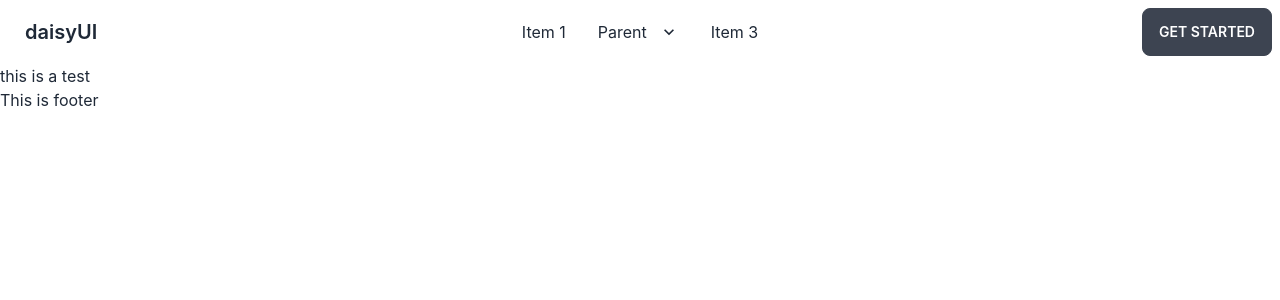
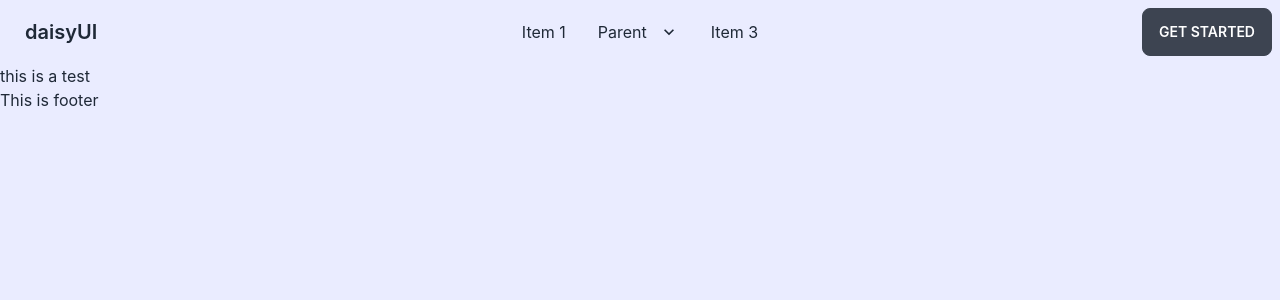
Before and after one commit to Sayeednayeem1/job-finder, a React (Create React App) app: page / in a window 1280 px wide. Shown: the top 300 px of the page. Built offline with nearby package versions, Linux system fonts and the light colour scheme.

Commit message:
added background color to the app

```diff
--- a/src/App.js
+++ b/src/App.js
@@ -1,11 +1,11 @@
-
 import { RouterProvider } from 'react-router-dom';
-import './App.css';
 import { router } from './Router/Router';
 
 function App() {
   return (
-    <div className='max-w-[1440px]	mx-auto'>
+    <div className='bg-[#EAECFF]' style={{
+      height: '100vh'
+    }}>
       <RouterProvider router={router}></RouterProvider>
     </div>
   );
--- /dev/null
+++ b/src/Pages/Home/Banner/Banner.js
@@ -0,0 +1,12 @@
+import React from 'react';
+import banner from '../../../assets/Images/Banner.jpg';
+
+const Banner = () => {
+    return (
+        <div>
+            <h1>this is a test</h1>
+        </div>
+    );
+};
+
+export default Banner;
--- a/src/Pages/Home/Home/Home.js
+++ b/src/Pages/Home/Home/Home.js
@@ -1,9 +1,10 @@
 import React from 'react';
+import Banner from '../Banner/Banner';
 
 const Home = () => {
     return (
         <div>
-            <h1>this is a test</h1>
+            <Banner />
         </div>
     );
 };
--- a/src/Pages/Shared/Navbar/Navbar.js
+++ b/src/Pages/Shared/Navbar/Navbar.js
@@ -3,7 +3,7 @@ import React from 'react';
 const Navbar = () => {
     return (
         <div>
-            <div className="navbar bg-base-100">
+            <div className="navbar">
                 <div className="navbar-start">
                     <div className="dropdown">
                         <label tabIndex={0} className="btn btn-ghost lg:hidden">
```
Also changed, not shown: src/assets/Images/Banner.jpg (added).
